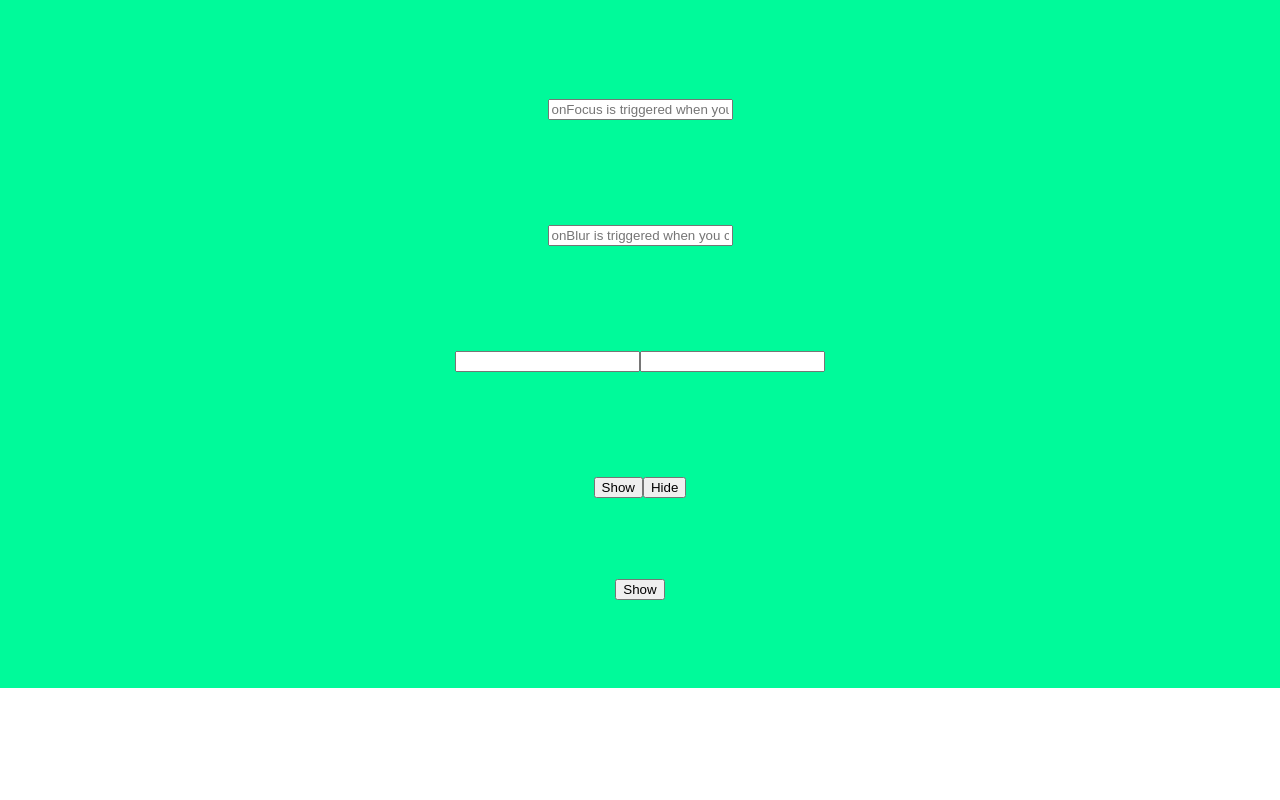
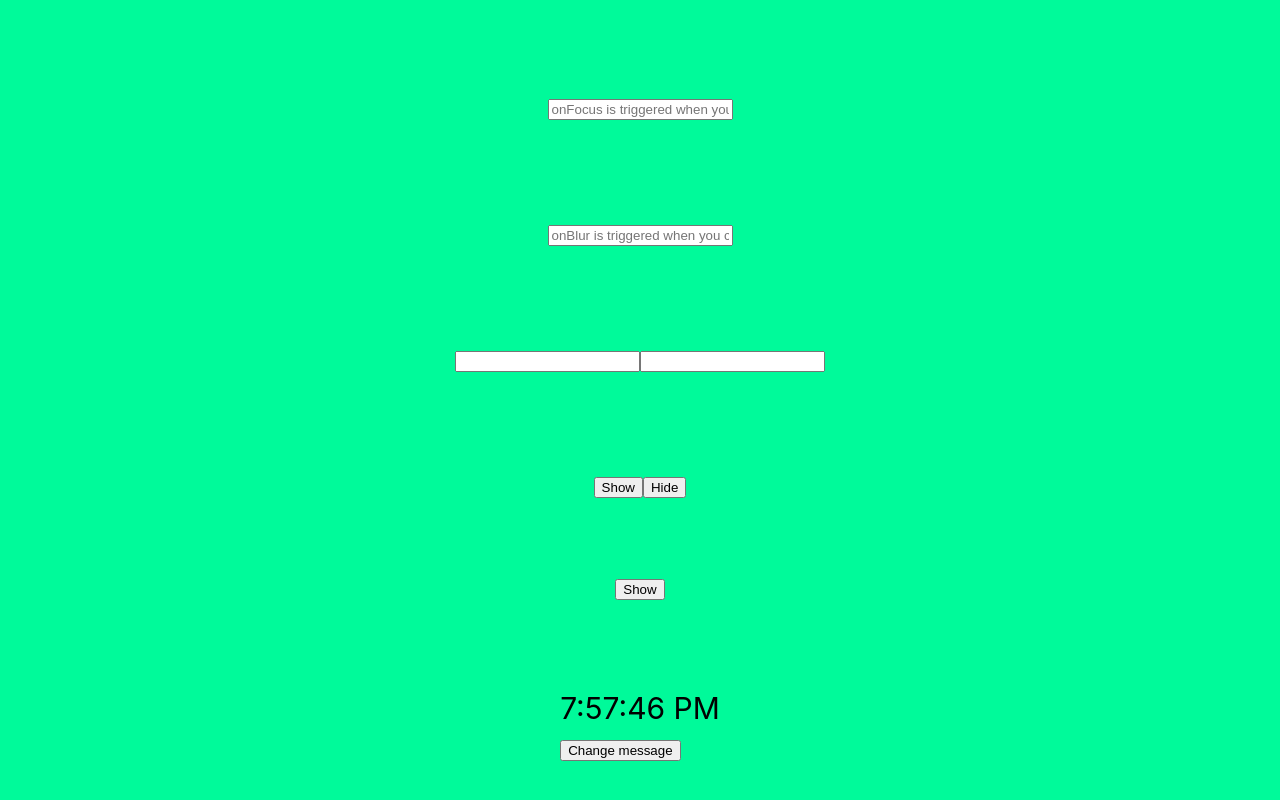
Before and after one commit to VictorSelischev/react-49-conspect, a React (Create React App) app: page / in a window 1280 px wide. Shown: the part 276-1076 px from the top of the page. Before the commit the page ends 964 px from the top, so only its background shows below. Built offline with nearby package versions, Linux system fonts and the light colour scheme.

Commit message:
Подъем состояния от дочернего Button к родительскому AppButton

```diff
--- a/src/App.jsx
+++ b/src/App.jsx
@@ -4,6 +4,7 @@ import Focus from './components/Focus/Focus';
 import Blur from './components/Blur/Blur';
 import FocusBlur from './components/FocusBlur/FocusBlur';
 import { Toggle } from './components/Toggle/Toggle';
+import { AppButton } from './components/AppButton/AppButton';
 
 export const App = () => {
   return (
@@ -28,6 +29,7 @@ export const App = () => {
       <Blur />
       <FocusBlur />
       <Toggle>`&lt;Toggle&gt;Этот компонент работает&lt;/Toggle&gt;`</Toggle>
+      <AppButton />
     </div>
   );
 };
--- /dev/null
+++ b/src/components/AppButton/AppButton.jsx
@@ -0,0 +1,34 @@
+import { Component } from "react";
+
+// Button получает функцию changeMessage (имя пропа),
+// которая вызывается при событии onClick
+const Button = ({ changeMessage, label }) => (
+  <button type="button" onClick={changeMessage}>
+    {label}
+  </button>
+);
+
+class AppButton extends Component {
+  state = {
+    message: new Date().toLocaleTimeString(),
+  };
+
+  // Метод который будем передавать в Button для вызова при клике
+  updateMessage = evt => {
+    console.log(evt); // Доступен объект события
+    this.setState({
+      message: new Date().toLocaleTimeString(),
+    });
+  };
+
+  render() {
+    return (
+      <div className="section">
+        <span style={{display:"block"}}>{this.state.message}</span>
+        <Button label="Change message" changeMessage={this.updateMessage} />
+      </div>
+    );
+  }
+}
+
+export { AppButton };
```
Also changed, not shown: src/components/AppButton/AppButton.module.css (added).
